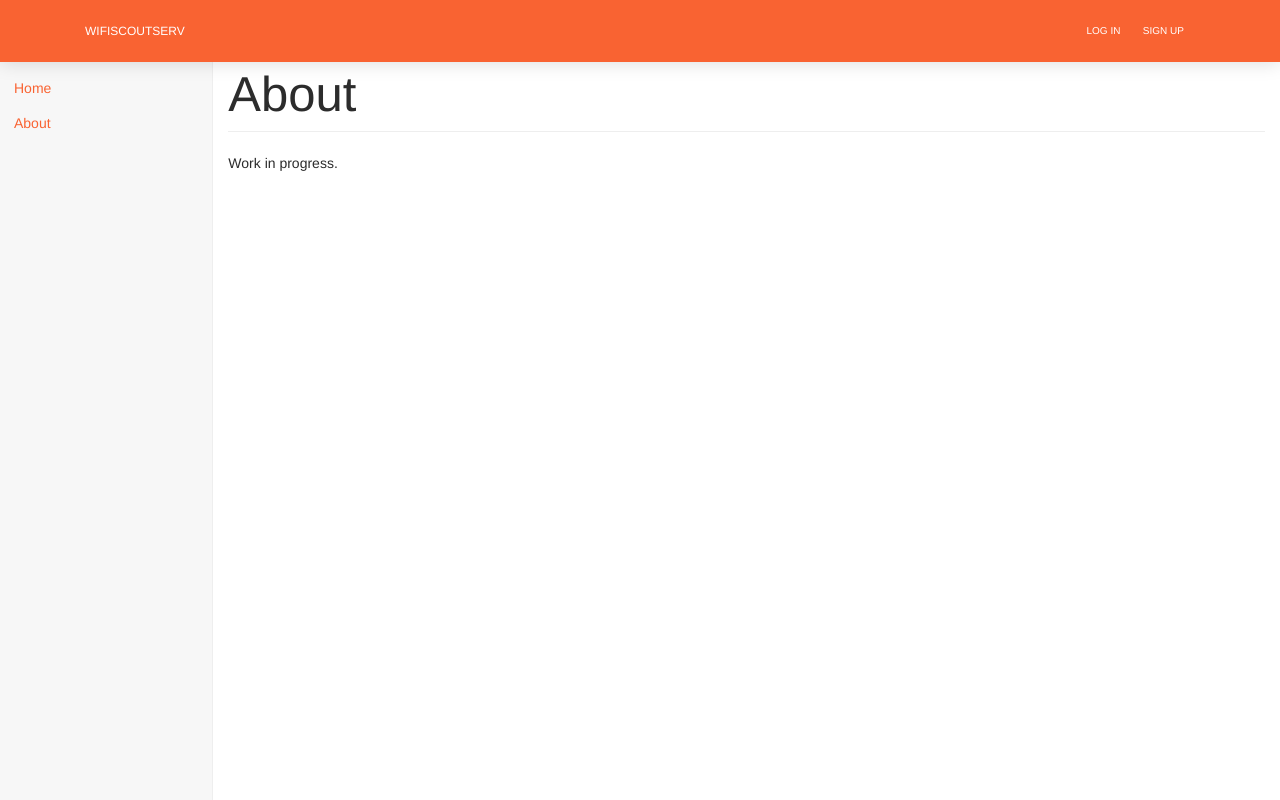
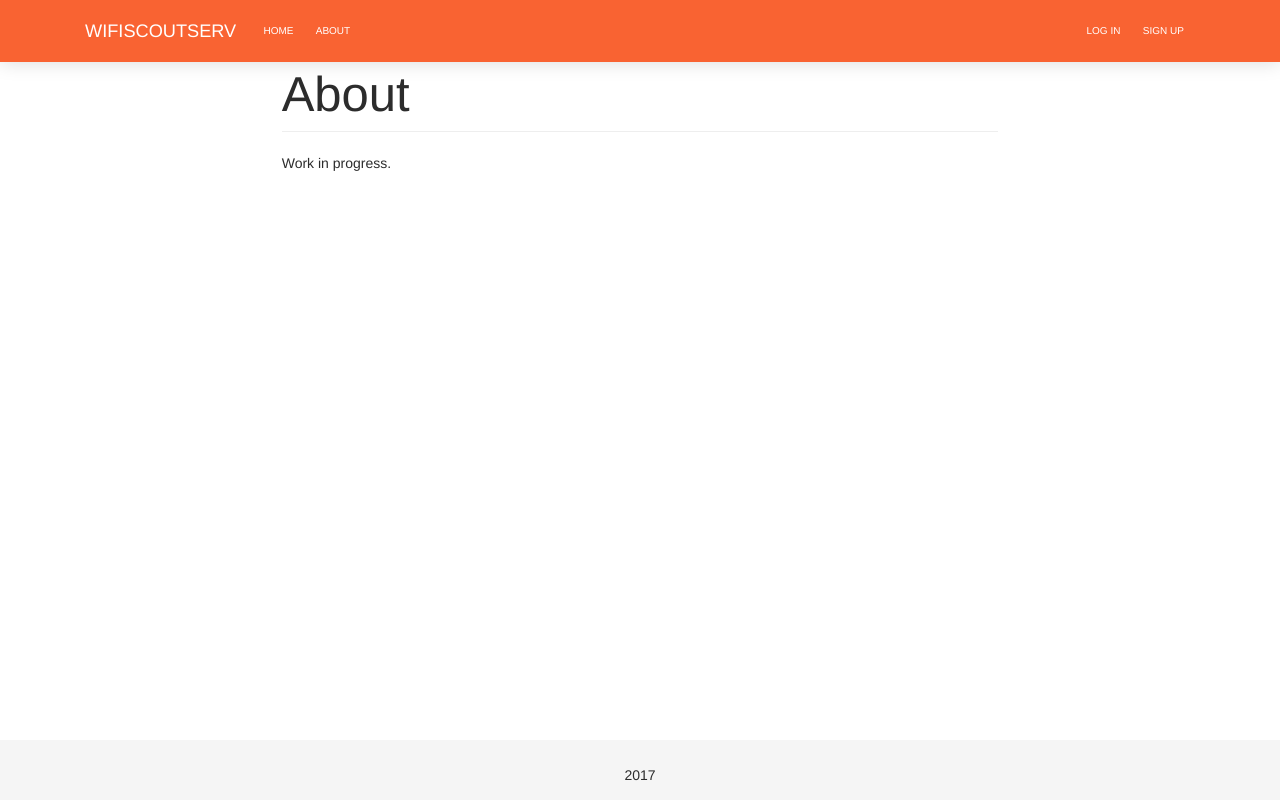
Before and after one commit to berlin-open-wireless-lab/WiFiScoutServ, a Django app: template templates/about.html in a window 1280 px wide. Run offline with Django 3.2, Linux system fonts and the light colour scheme; the template is opened without the code that fills it, so the values that code supplies are empty; parts of the project's set-up code (start-up, migrations or seed data) failed here and were passed over; some libraries are stand-ins or nearby versions.

Commit message:
Move sidebar links to navbar

```diff
--- a/static/css/styles.css
+++ b/static/css/styles.css
@@ -6,6 +6,10 @@ main h1 {
   margin-bottom: 20px;
   padding-bottom: 9px;
   border-bottom: 1px solid #eee;
+}
+
+.navbar .navbar-brand {
+  font-size: 1.3em;
 }
 
 /*
--- a/static/css/styles.min.css
+++ b/static/css/styles.min.css
@@ -1,6 +1,8 @@
 body{padding-top:50px;}
 
 main h1{margin-bottom:20px;padding-bottom:9px;border-bottom:1px solid #eee;}
+
+.navbar .navbar-brand{font-size:1.3em;}
 
 /*
  * Sidebar
--- a/templates/base.html
+++ b/templates/base.html
@@ -23,14 +23,23 @@
         <a class="navbar-brand" href="/">WiFiScoutServ</a>
       </div>
 
-      <div class="collapse navbar-collapse justify-content-end" id="navigation">
+      <div class="collapse navbar-collapse justify-content-between" id="navigation">
+        <ul class="navbar-nav">
+          <li class="nav-item">
+            <a class="nav-link" href="/">Home</a>
+          </li>
+          <li class="nav-item">
+            <a class="nav-link" href="/about">About</a>
+          </li>
+        </ul>
+
         <ul class="navbar-nav">
           {% if request.user.is_authenticated %}
           <li class="nav-item">
-            <a class="nav-link" href="{% url 'accounts_profile' %}">{{ request.user.username }}</a>
+            <a class="nav-link" href="{% url 'accounts_profile' %}"><i class="now-ui-icons users_single-02"></i> {{ request.user.username }}</a>
           </li>
           <li class="nav-item">
-            <a class="nav-link" href="{% url 'auth_logout' %}">Log out</a>
+            <a class="nav-link btn btn-simple btn-neutral" href="{% url 'auth_logout' %}">Log out</a>
           </li>
           {% else %}
           <li class="nav-item">
@@ -47,23 +56,16 @@
   </nav>
 
   <div class="container-fluid">
-    <div class="row">
-      <nav class="col-sm-3 col-md-2 hidden-xs-down bg-faded sidebar">
-        <ul class="nav flex-column">
-          <li class="nav-item">
-            <a class="nav-link" href="/">Home</a>
-          </li>
-          <li class="nav-item">
-            <a class="nav-link" href="/about">About</a>
-          </li>
-        </ul>
-      </nav>
-
-      <main class="col-sm-9 offset-sm-3 col-md-10 offset-md-2 pt-3">
+    <div class="row justify-content-center">
+      <main class="col-md-7 col-sm-9 pt-3">
       {% block content %}{% endblock %}
       </main>
     </div>
   </div>
+
+  <footer class="footer">
+    <p>2017</p>
+  </footer>
 
 </body>
 
```
